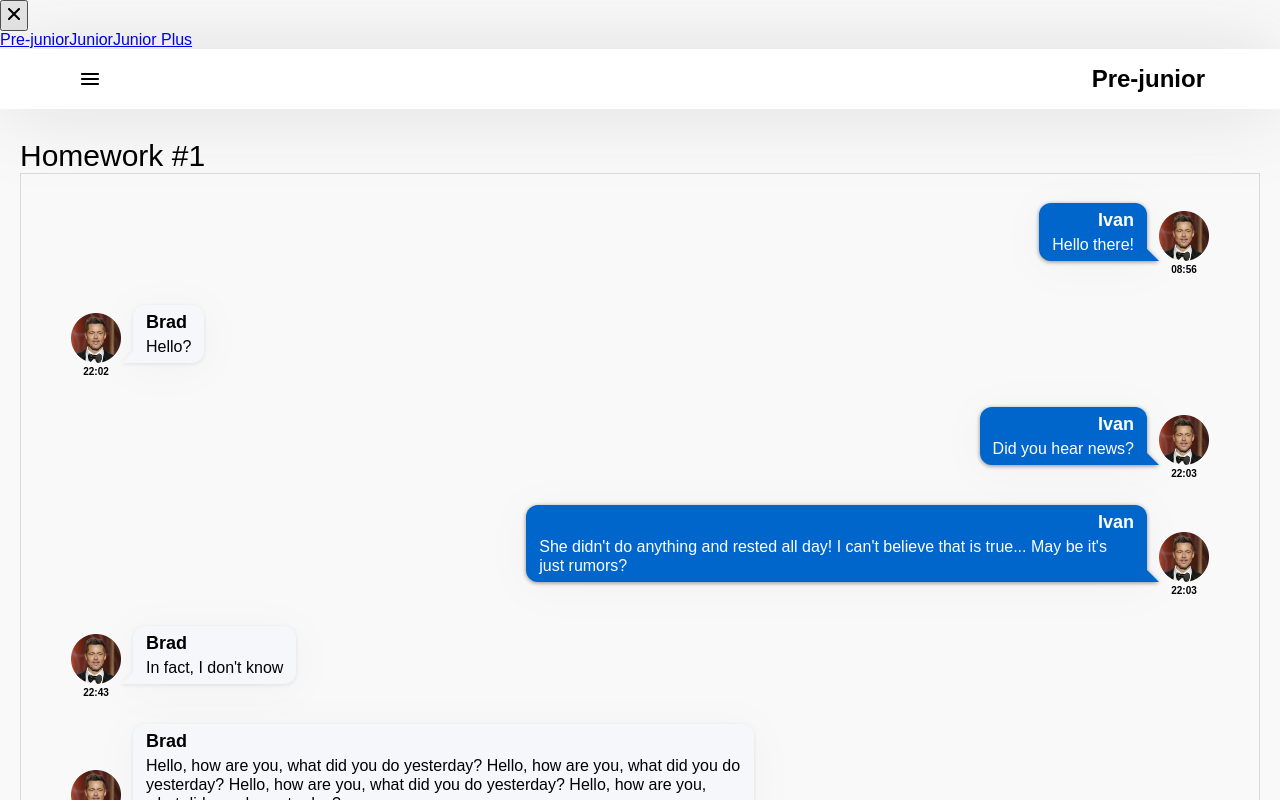
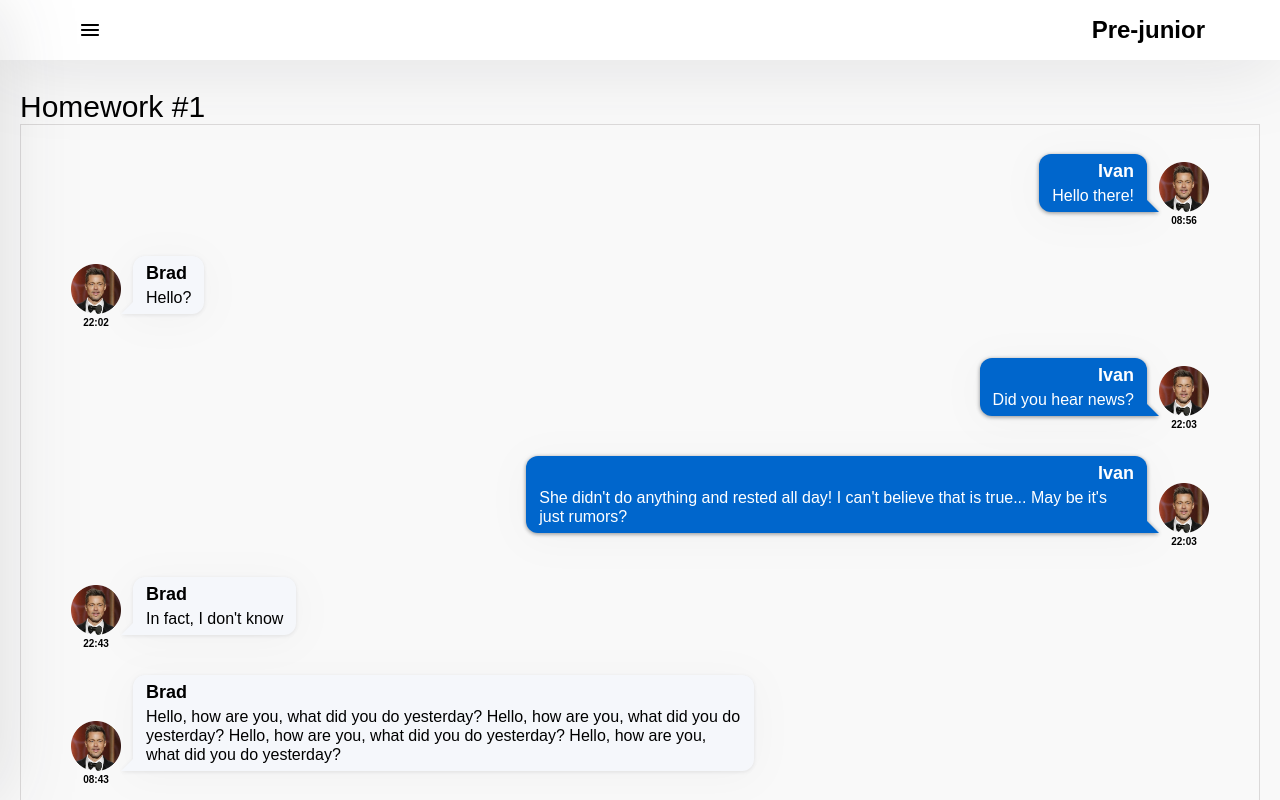
Before and after one commit to apastan/hw-sprint-2, a React (Create React App) app: page /#/pre-junior in a window 1280 px wide. Shown: the top 800 px of the page. Built offline with nearby package versions, Linux system fonts and the light colour scheme; the HTML template or start-up script is replaced by a standard one.

Commit message:
03-01 Styles for Sidebar Component

```diff
--- a/src/s2-homeworks/hw05/sidebar/Sidebar.module.css
+++ b/src/s2-homeworks/hw05/sidebar/Sidebar.module.css
@@ -1,25 +1,76 @@
 .sidebar {
+    width: 320px;
+
+    position: fixed;
+    top: 0;
+    left: 0;
+    bottom: 0;
+    z-index: 99999;
+
+    background-color: #FFFFFF;
+    filter: drop-shadow(0 0 40px rgba(29, 33, 38, 0.13));
+
+    transform: translatex(-100%);
+    transition: transform 0.4s ease-in-out 0.1s;
 }
 
 .sidebar.open {
+    transform: translatex(0);
+    transition: transform 0.4s ease-in-out;
 }
 
 .background {
+    position: absolute;
+    z-index: 1;
+    top: 0;
+    right: 0;
+    bottom: 0;
+    left: 0;
+    background-color: rgba(0, 0, 0, .4);
 }
 
 .nav {
+    padding: 60px 70px;
+    display: flex;
+    flex-direction: column;
+    gap: 45px;
 }
 
 .nav a {
+    font-weight: 600;
+    font-size: 22px;
+    color: #000000;
+    text-decoration: none;
 }
 
 .nav a:hover {
+    color: rgba(88, 172, 255, 1);
 }
 
 .nav a.active {
+    color: rgba(0, 89, 178, 1);
+    text-decoration: underline;
 }
+
 .close {
+    appearance: none;
+    border: none;
+    background-color: transparent;
+    padding: 6px;
+
+    position: absolute;
+    right: 16px;
+    top: 10px;
+}
+
+.close:hover {
+    cursor: pointer;
+    background-color: #f3f3f3;
+    border-radius: 50%;
 }
 
 .close img {
+    display: block;
+    height: 24px;
+    width: 24px;
 }
```
